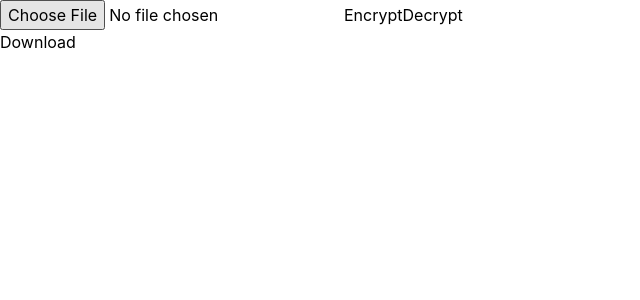
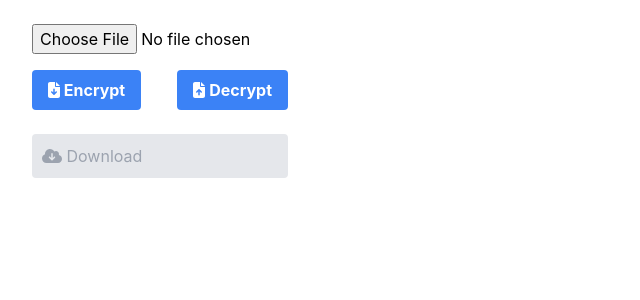
Before and after one commit to noisyboy25/crypto-web, a React (Create React App) app in the folder client/: page / in a window 1280 px wide. Shown: the top 300 px of the page, without its empty margins (0-640 px from the left). Built offline with nearby package versions, Linux system fonts and the light colour scheme.

Commit message:
Add fontawesome for the buttons

```diff
--- a/client/package.json
+++ b/client/package.json
@@ -3,6 +3,9 @@
   "version": "0.1.0",
   "private": true,
   "dependencies": {
+    "@fortawesome/fontawesome-svg-core": "^6.1.1",
+    "@fortawesome/free-solid-svg-icons": "^6.1.1",
+    "@fortawesome/react-fontawesome": "^0.1.18",
     "@testing-library/jest-dom": "^5.14.1",
     "@testing-library/react": "^13.0.0",
     "@testing-library/user-event": "^13.2.1",
--- a/client/src/UploadForm.tsx
+++ b/client/src/UploadForm.tsx
@@ -1,3 +1,13 @@
+import {
+  faCloudDownload,
+  faCloudDownloadAlt,
+  faFileArrowDown,
+  faFileArrowUp,
+  faFileDownload,
+  faFileExport,
+  faFileImport,
+} from '@fortawesome/free-solid-svg-icons';
+import { FontAwesomeIcon } from '@fortawesome/react-fontawesome';
 import React, { useEffect, useRef, useState } from 'react';
 import { useForm } from 'react-hook-form';
 
@@ -18,8 +28,8 @@ const UploadForm = () => {
     });
 
     const blob = await res.blob();
-    const url = URL.createObjectURL(blob);
-    setUrl(url);
+    const blobUrl = URL.createObjectURL(blob);
+    setUrl(blobUrl);
     fileName.current = mode === 'enc' ? 'file.bin' : 'file.txt';
     console.log(blob);
   };
@@ -39,15 +49,34 @@ const UploadForm = () => {
   };
 
   return (
-    <form>
-      <input type="file" {...register('file')} />
-      <input type="submit" value="Encrypt" onClick={handleSubmit(onEncrypt)} />
-      <input type="submit" value="Decrypt" onClick={handleSubmit(onDecrypt)} />
-      <div>
-        <a href={url} download={fileName.current} ref={link}>
-          Download
-        </a>
+    <form className="max-w-xs px-8 pt-6 pb-8">
+      <input className="mb-4" type="file" {...register('file')} />
+      <div className="flex justify-between mb-6">
+        <button
+          className="bg-blue-500 rounded text-white py-2 px-4 font-bold"
+          value="Encrypt"
+          onClick={handleSubmit(onEncrypt)}
+        >
+          <FontAwesomeIcon icon={faFileArrowDown} /> Encrypt
+        </button>
+        <button
+          className="bg-blue-500 rounded text-white py-2 px-4 font-bold"
+          value="Decrypt"
+          onClick={handleSubmit(onDecrypt)}
+        >
+          <FontAwesomeIcon icon={faFileArrowUp} /> Decrypt
+        </button>
       </div>
+      <a
+        className={`block rounded border-2 p-2 ${
+          !url && 'bg-gray-200 text-gray-400'
+        }`}
+        href={url}
+        download={fileName.current}
+        ref={link}
+      >
+        <FontAwesomeIcon icon={faCloudDownload} /> Download {fileName.current}
+      </a>
     </form>
   );
 };
```
Also changed, not shown: 2 other files (tests, documents, lock files or other folders).
